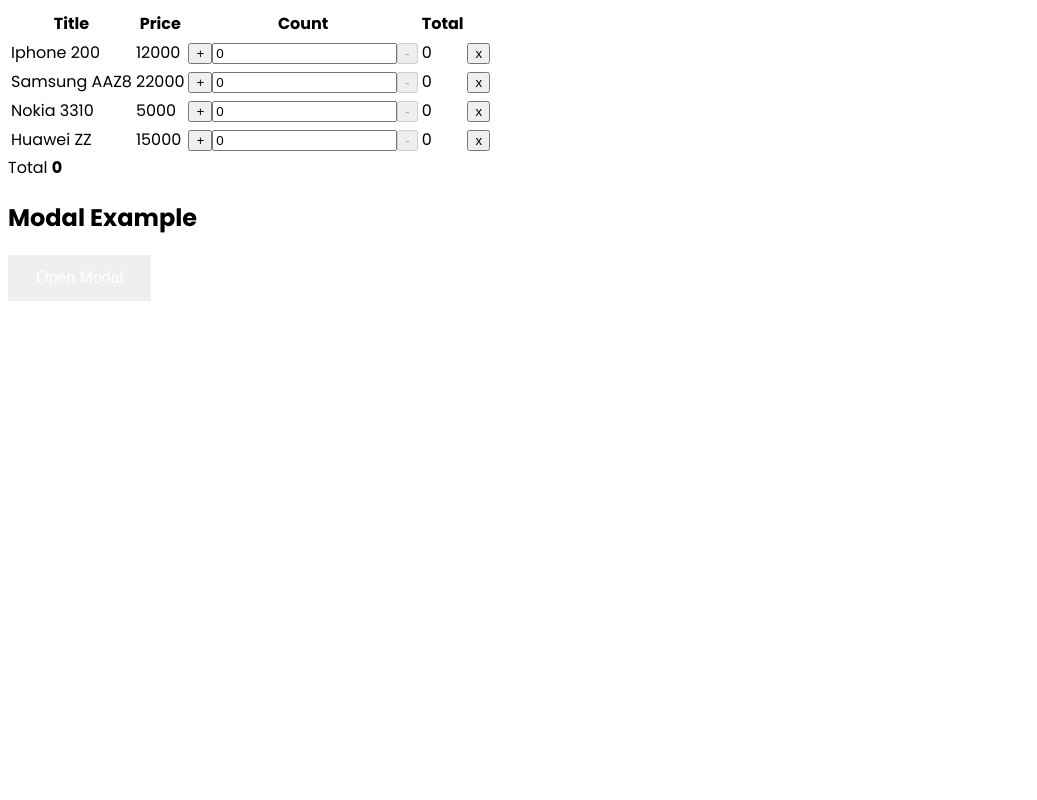
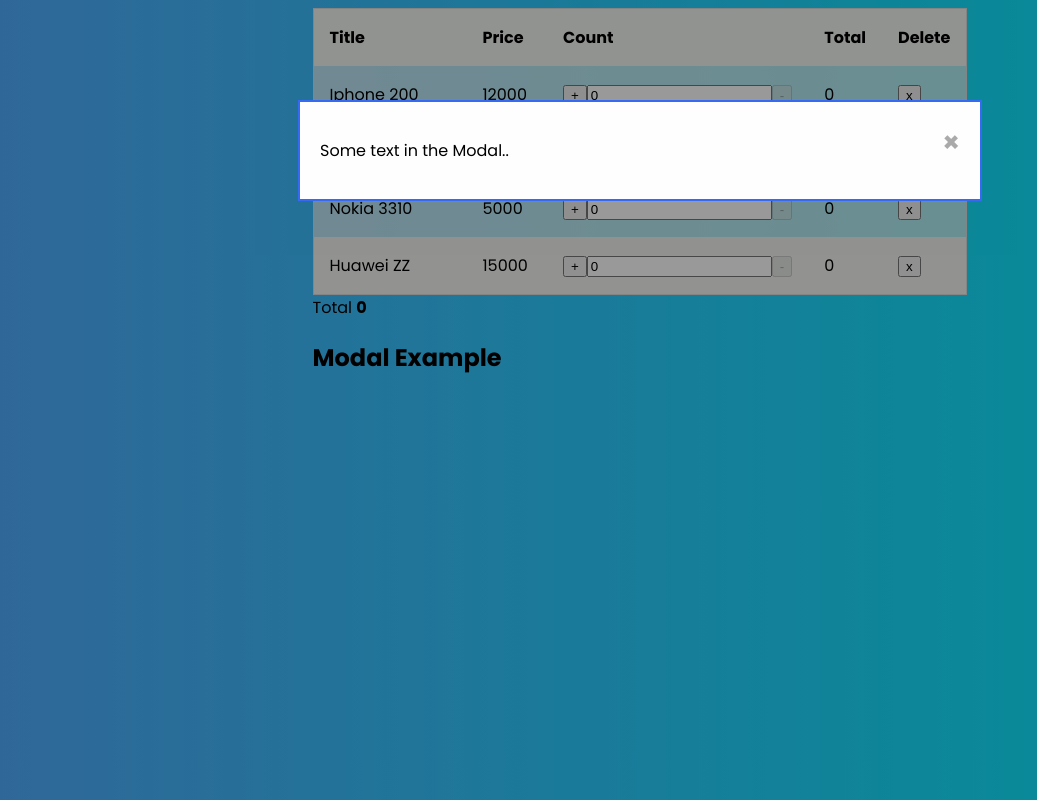
Before and after one commit to ybeliaev/react-experimants, a React (Create React App) app: page / in a window 1280 px wide. Both pictures are taken after a click on the button "Open Modal". Shown: the top 800 px of the page, without its empty margins (0-1037 px from the left). Built offline with nearby package versions, Linux system fonts and the light colour scheme.

Commit message:
embedded Modal.js with hook useOnClickOutside.js

```diff
--- a/src/App.css
+++ b/src/App.css
@@ -1,11 +1,41 @@
+:root {
+  --blue: #356af6;
+}
+
 body{
   font-family: 'Poppins', sans-serif;
+  background-image: linear-gradient(to right, #4facfe 0%, #00f2fe 100%);
+  display: flex;
+  min-height: 80vw;
+  flex-direction: column;
+  align-items: center;
+}
+table {
+  border-collapse: collapse;
+  border-spacing: 0;
+  width: 100%;
+  border: 1px solid #ddd;
 }
 
+th, td {
+  text-align: left;
+  padding: 16px;
+  background-color: rgba(242, 246, 240, 0.7);
+}
+th{
+  background-color: rgba(242, 246, 240);
+}
+
+tr:nth-child(even) {
+  background-color: rgba(242, 242, 242);
+}
 .btn {
   border: none;
+  border-radius: 8px;
+  background-color: var(--blue);
   color: white;
   padding: 14px 28px;
   font-size: 16px;
   cursor: pointer;
+
 }
--- a/src/components/Cards/Cards.js
+++ b/src/components/Cards/Cards.js
@@ -11,6 +11,7 @@
                     <th>Price</th>
                     <th>Count</th>
                     <th>Total</th>
+                    <th>Delete</th>
                 </tr>
             </thead>
             <tbody>
--- a/src/components/Modal/Modal.js
+++ b/src/components/Modal/Modal.js
@@ -1,21 +1,38 @@
-import React from 'react'
+import React, { useRef, useState } from 'react'
 import styles from './modal.module.css'
-import PropTypes from 'prop-types'
+
+import { useOnClickOutside } from '../../hooks/useOnClickOutside'
 
 function Modal(props) {
+    const ref = useRef()
+    const [isModalOpen, setModalOpen] = useState(false)
+
+    useOnClickOutside(ref, () => setModalOpen(false))
+
     return (
+        <>
+            {isModalOpen ? (
                 <div>
                     <h2>Modal Example</h2>
 
-            <button className="btn">Open Modal</button>
-
                     <div className={styles.modal}>
-                <div className={styles.modal_content}>
-                    <span className={styles.close}>&times;</span>
+                        <div className={styles.modal_content} ref={ref}>
+                            <span
+                                className={styles.close}
+                                onClick={() => setModalOpen(false)}
+                            >
+                                &times;
+                            </span>
                             <p>Some text in the Modal..</p>
                         </div>
                     </div>
                 </div>
+            ) : (
+                <button className={`btn`} onClick={() => setModalOpen(true)}>
+                    Open Modal
+                </button>
+            )}
+        </>
     )
 }
 
--- a/src/components/Modal/modal.module.css
+++ b/src/components/Modal/modal.module.css
@@ -1,6 +1,6 @@
 /* The Modal (background) */
 .modal {
-    display: none; /* Hidden by default */
+    display: block; /* Hidden by default */
     position: fixed; /* Stay in place */
     z-index: 1; /* Sit on top */
     padding-top: 100px; /* Location of the box */
@@ -9,7 +9,6 @@
     width: 100%; /* Full width */
     height: 100%; /* Full height */
     overflow: auto; /* Enable scroll if needed */
-    background-color: rgb(0,0,0); /* Fallback color */
     background-color: rgba(0,0,0,0.4); /* Black w/ opacity */
 }
 
@@ -18,8 +17,8 @@
     background-color: #fefefe;
     margin: auto;
     padding: 20px;
-    border: 1px solid #888;
-    width: 80%;
+    border: 2px solid var(--blue);
+    width: 50%;
 }
 
 /* The Close Button */
--- /dev/null
+++ b/src/hooks/useOnClickOutside.js
@@ -0,0 +1,20 @@
+import { useEffect } from 'react'
+
+// Hook
+export const useOnClickOutside = (ref, handler) => {
+    useEffect(() => {
+        const listener = (event) => {
+            // Do nothing if clicking ref's element or descendent elements
+            if (!ref.current || ref.current.contains(event.target)) {
+                return
+            }
+            handler(event)
+        }
+        document.addEventListener('mousedown', listener)
+        document.addEventListener('touchstart', listener)
+        return () => {
+            document.removeEventListener('mousedown', listener)
+            document.removeEventListener('touchstart', listener)
+        }
+    }, [ref, handler])
+}
```
Lines whose indentation alone changed are shown as unchanged.
